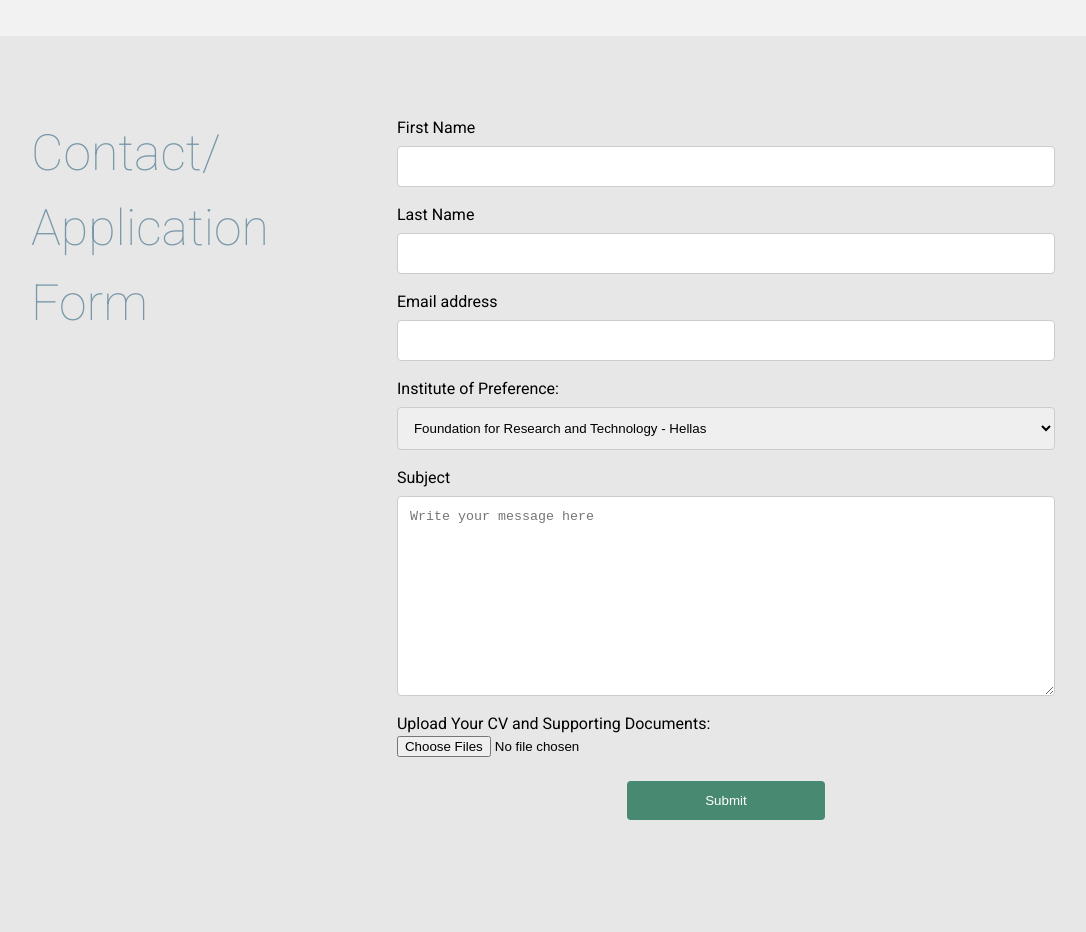
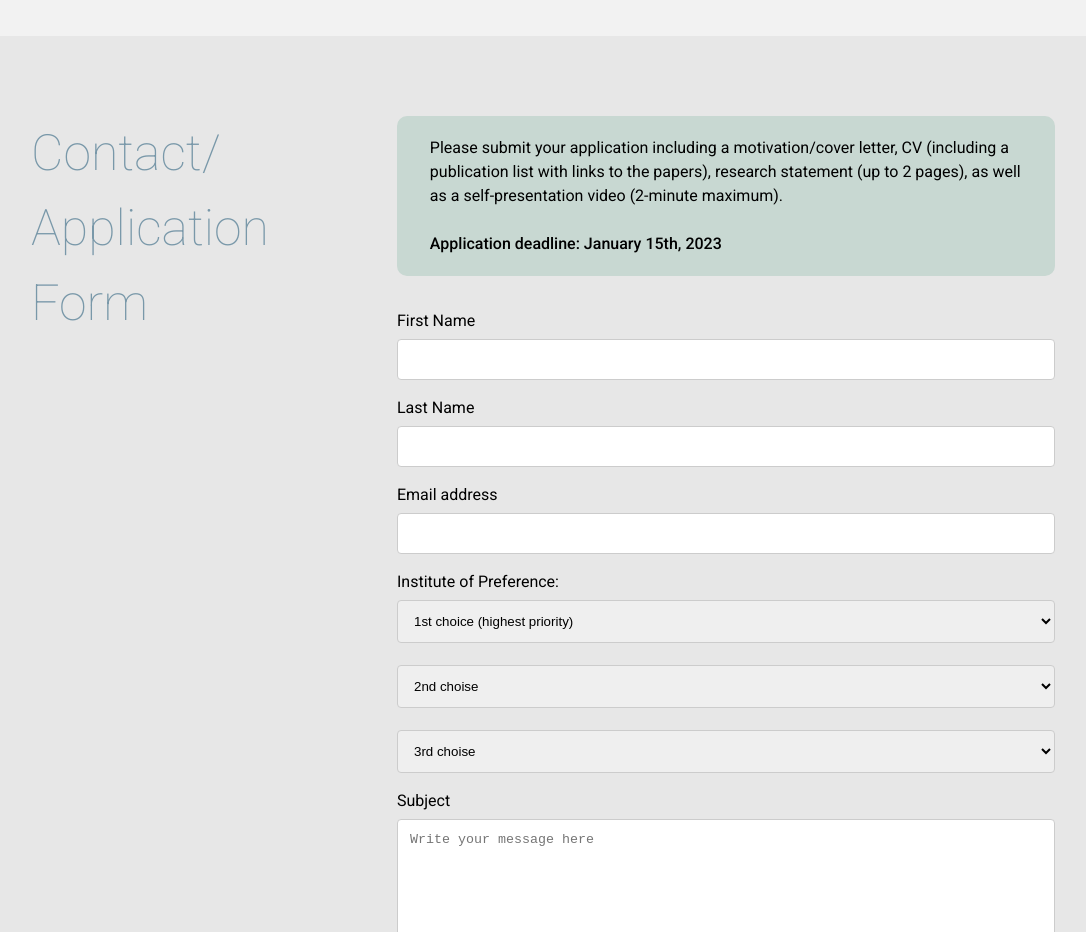
Before and after one commit to stelios-michelakakis/Raicam, a website: page index.html in a window 1280 px wide. Shown: the part 5912-6844 px from the top of the page, without its empty margins (97-1183 px from the left). Drawn offline with nearby package versions, Linux system fonts and the light colour scheme.

Commit message:
Added Application Form Submission additional info

```diff
--- a/index.html
+++ b/index.html
@@ -960,6 +960,13 @@
         Contact/ <br> Application Form
       </h3>
       <div class="container">
+        <div>
+          <div class="application_form_div">
+            <p>Please submit your application including a motivation/cover letter, CV (including a publication list with links to the papers), research statement (up to 2 pages), as well as a self-presentation video (2-minute maximum).</p>
+            <br>
+            <p style="font-weight:500;" >Application deadline: January 15th, 2023 </p>
+          </div>
+
         <form action="https://formsubmit.co/674dcf9a308aa87f3e346fc619b6b2fd  " method="POST"
           enctype="multipart/form-data">
           <label for="fname">First Name</label>
@@ -973,6 +980,39 @@
 
           <label for="institute">Institute of Preference:</label>
           <select id="institute" name="institute">
+            <option disabled selected value> 1st choice (highest priority) </option>
+            <option value="Foundation for Research and Technology - Hellas">Foundation for Research and Technology -
+              Hellas</option>
+            <option value="Technical University of Munich">Technical University of Munich</option>
+            <option value="Universidad De Seville">Universidad De Seville</option>
+            <option value="Tampere University">Tampere University</option>
+            <option value="Karlsruhe Institute of Technology">Karlsruhe Institute of Technology</option>
+            <option value="University of Turku">University of Turku</option>
+            <option value="Istituto Italiano Di Technologia">Istituto Italiano Di Technologia</option>
+            <option value="École nationale supérieure de techniques avancées Paris">École nationale supérieure de
+              techniques avancées Paris</option>
+            <option value="The University of West of England">The University of West of England</option>
+            <option value="The University of Manchester">The University of Manchester</option>
+          </select>
+
+          <select id="institute" name="institute">
+            <option disabled selected value> 2nd choise </option>
+            <option value="Foundation for Research and Technology - Hellas">Foundation for Research and Technology -
+              Hellas</option>
+            <option value="Technical University of Munich">Technical University of Munich</option>
+            <option value="Universidad De Seville">Universidad De Seville</option>
+            <option value="Tampere University">Tampere University</option>
+            <option value="Karlsruhe Institute of Technology">Karlsruhe Institute of Technology</option>
+            <option value="University of Turku">University of Turku</option>
+            <option value="Istituto Italiano Di Technologia">Istituto Italiano Di Technologia</option>
+            <option value="École nationale supérieure de techniques avancées Paris">École nationale supérieure de
+              techniques avancées Paris</option>
+            <option value="The University of West of England">The University of West of England</option>
+            <option value="The University of Manchester">The University of Manchester</option>
+          </select>
+
+          <select id="institute" name="institute">
+            <option disabled selected value> 3rd choise </option>
             <option value="Foundation for Research and Technology - Hellas">Foundation for Research and Technology -
               Hellas</option>
             <option value="Technical University of Munich">Technical University of Munich</option>
@@ -996,6 +1036,7 @@
           <input type="submit" value="Submit">
         </form>
       </div>
+      </div>
     </div>
   </div>
   <script src="https://code.jquery.com/jquery-3.3.1.min.js"></script>
--- a/style.css
+++ b/style.css
@@ -657,6 +657,16 @@ h5 {
 }
 
 /*************CONTACT FORM************/
+
+.application_form_div {
+    margin-bottom: 5%;
+    border-radius: 10px;
+    padding: 5%;
+    padding-top: 3%;
+    padding-bottom: 3%;
+    background-color: #c8d8d2;
+}
+
 input[type=text],
 select,
 textarea {
```
Also changed, not shown: 1 other file.
